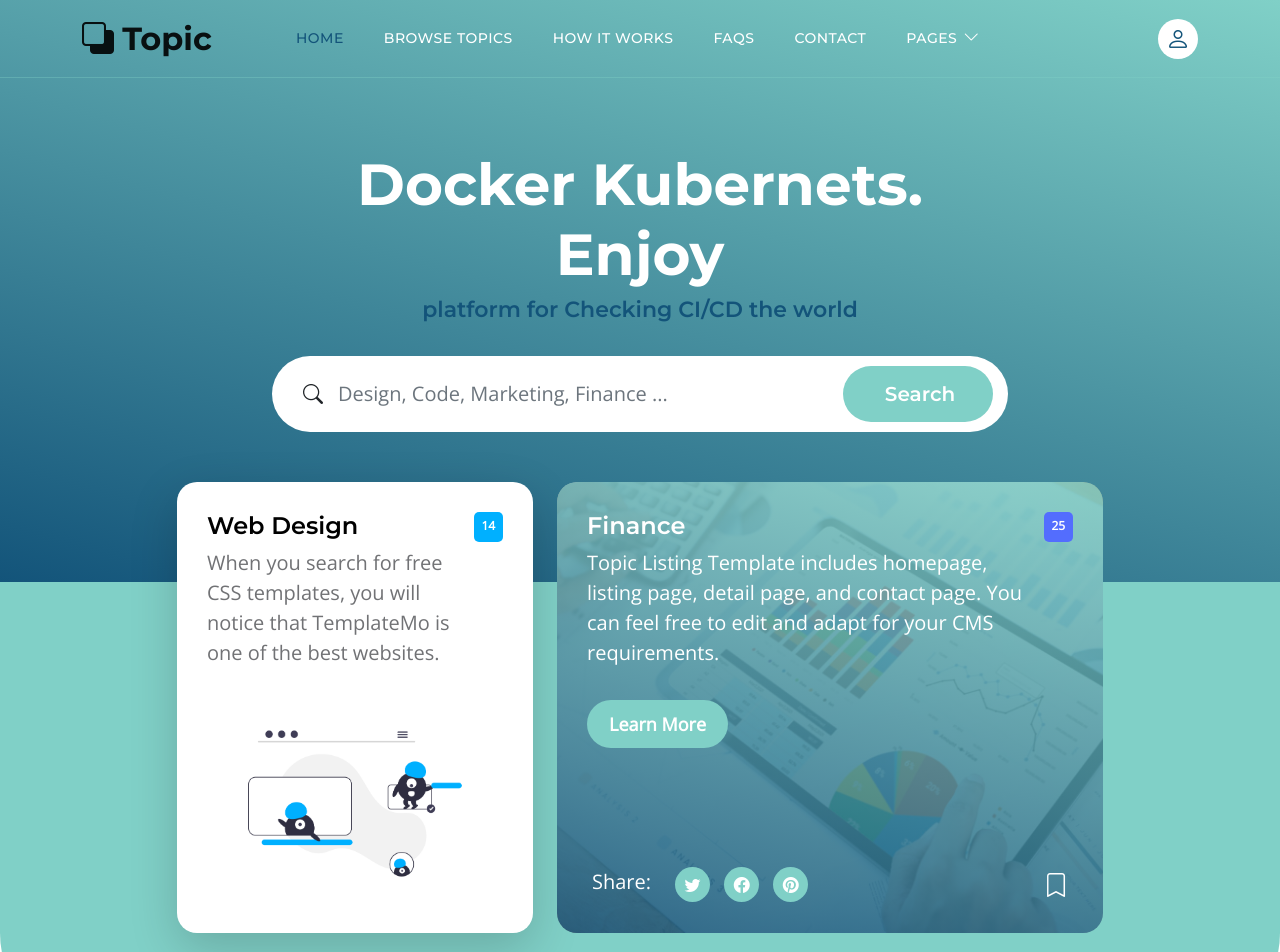
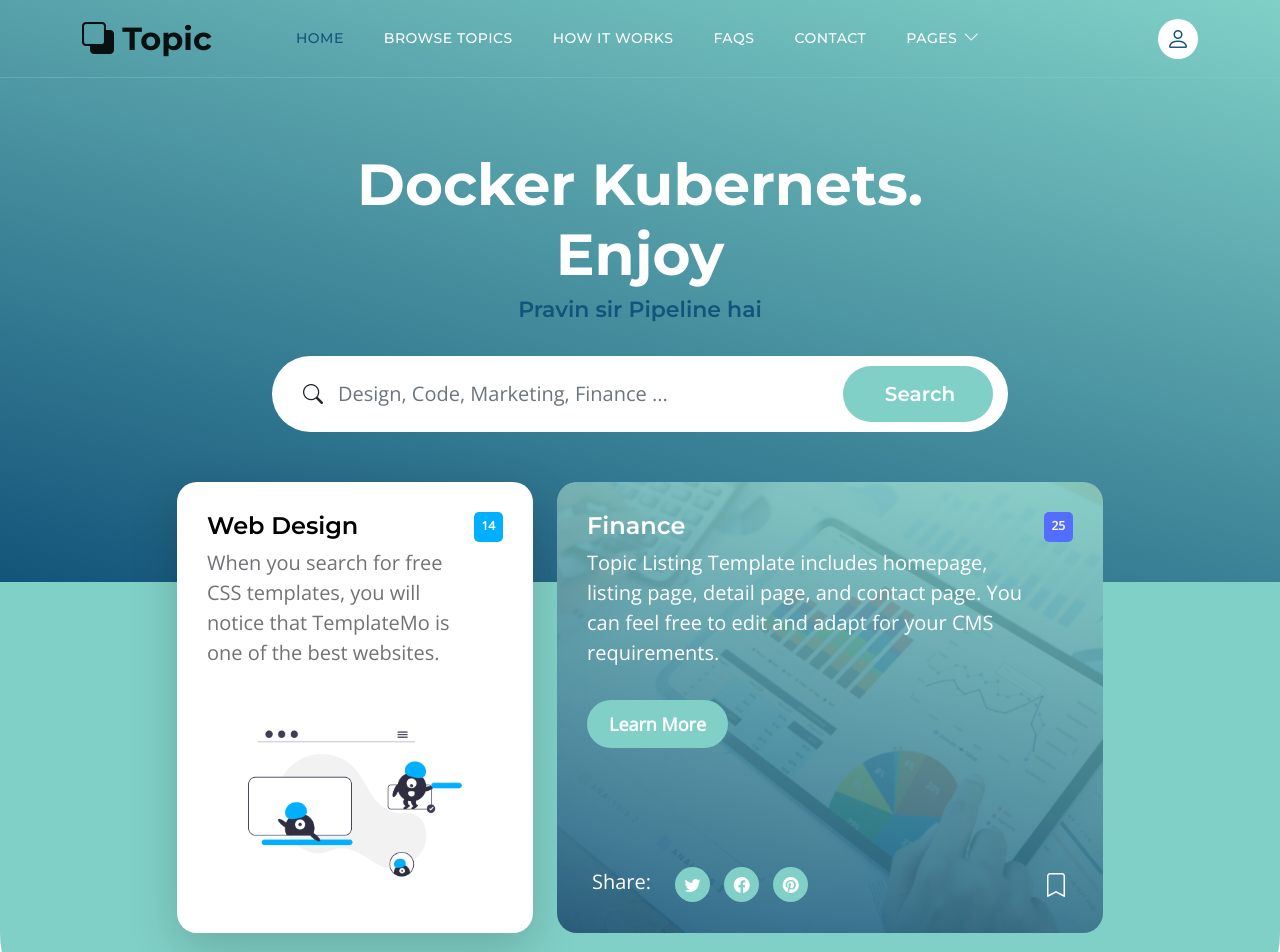
Before and after one commit to Mayank1242/Devops_web_class, a plain HTML site: page index.html in a window 1280 px wide. Shown: the top 952 px of the page. Drawn offline with nearby package versions, Linux system fonts and the light colour scheme.

Commit message:
Update index.html

```diff
--- a/index.html
+++ b/index.html
@@ -97,7 +97,7 @@ https://templatemo.com/tm-590-topic-listing
                         <div class="col-lg-8 col-12 mx-auto">
                             <h1 class="text-white text-center">Docker Kubernets. Enjoy</h1>
 
-                            <h6 class="text-center">platform for Checking CI/CD the world</h6>
+                            <h6 class="text-center">Pravin sir Pipeline hai</h6>
 
                             <form method="get" class="custom-form mt-4 pt-2 mb-lg-0 mb-5" role="search">
                                 <div class="input-group input-group-lg">
```
